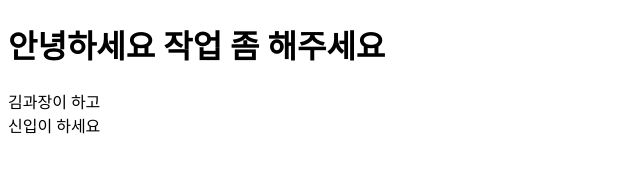
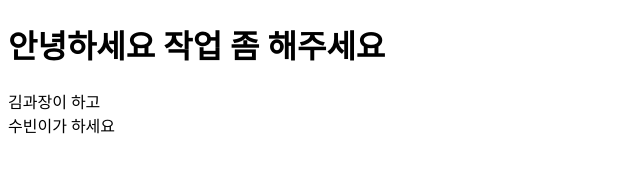
Before and after one commit to dkstnqls112/sbs, a plain HTML site: page index.html in a window 1280 px wide. Shown: the full height of the page, 0-640 px from the left. Drawn offline with Linux system fonts and the light colour scheme.

Commit message:
second commit

```diff
--- a/index.html
+++ b/index.html
@@ -15,7 +15,7 @@
 <body>
   <h1>안녕하세요 작업 좀 해주세요</h1>
   <main>김과장이 하고</main>
-  <footer>신입이 하세요</footer>
+  <footer>수빈이가 하세요</footer>
 </body>
 
 </html>
```
